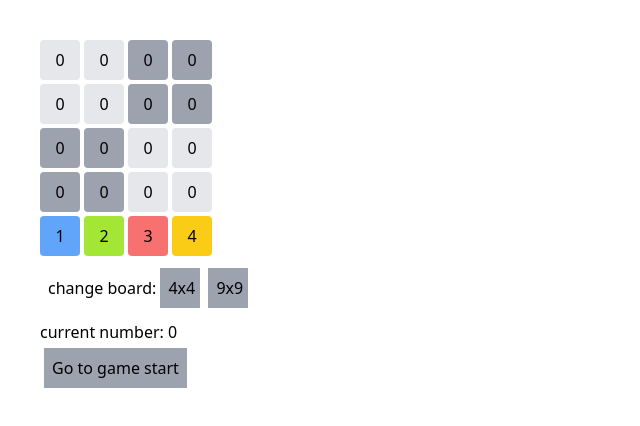
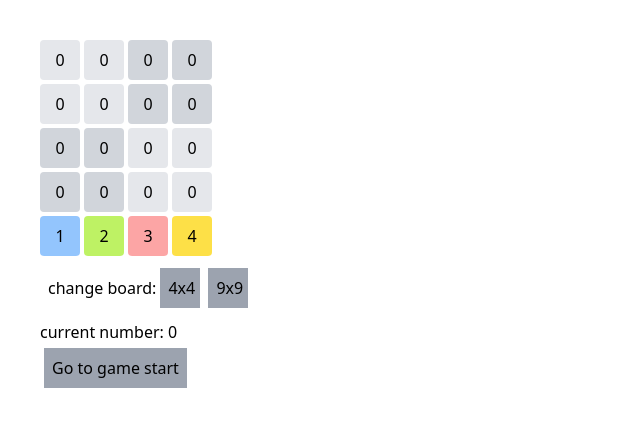
Before and after one commit to nickhart/SudokuNext, a Next.js app: page /sudoku in a window 1280 px wide. Shown: the top 426 px of the page, without its empty margins (0-640 px from the left). Built offline with nearby package versions, Linux system fonts and the light colour scheme.

Commit message:
a little css cleanup, lightened up the palatte

```diff
--- a/src/components/Board.tsx
+++ b/src/components/Board.tsx
@@ -40,14 +40,15 @@ export const Board: React.FC<{
 
     const key = `cell.${index}`;
     const weight = weightForIndex(index, degree);
-    const enabled = isLegalPlay(cells, index, 0, degree);
+    const canClick = (cells[index] === 0);
     return (
       <Cell
         value={cells[index]}
         key={key}
         weight={weight}
         onClick={() => onCellClick(index)}
-        enabled={enabled}
+        canClick={canClick}
+        isSelected={false}
       />
     );
   }
@@ -55,14 +56,15 @@ export const Board: React.FC<{
   function renderChoice(index: number) {
     const key = `choice.${index}`;
     const countInUse = countMatchingElements(cells, index);
-    const enabled = (countInUse < size);
+    const canClick = (countInUse < size);
     return (
       <Cell
         value={index}
         key={key}
         weight={1}
         onClick={() => onChoiceClick(index)}
-        enabled={enabled}
+        canClick={canClick}
+        isSelected={currentNumber===index}
       />
     );
   }
--- a/src/components/Cell.tsx
+++ b/src/components/Cell.tsx
@@ -3,54 +3,73 @@ import React from "react";
 
 import classNames from "classnames";
 
-const cellStylesByIndex: Array<Array<string>> = [
-  ["bg-gray-200 hover:bg-gray-400", "bg-gray-400 hover:bg-gray-600"],
-  ["bg-blue-200 hover:bg-blue-400", "bg-blue-400 hover:bg-blue-600"],
-  ["bg-lime-200 hover:bg-lime-400", "bg-lime-400 hover:bg-lime-600"],
-  ["bg-red-200 hover:bg-red-400", "bg-red-400 hover:bg-red-600"],
-  ["bg-yellow-200 hover:bg-yellow-400", "bg-yellow-400 hover:bg-yellow-600"],
-  ["bg-purple-200 hover:bg-purple-400", "bg-purple-400 hover:bg-purple-600"],
-  ["bg-cyan-200 hover:bg-cyan-400", "bg-cyan-400 hover:bg-cyan-600"],
-  ["bg-orange-200 hover:bg-orange-400", "bg-orange-400 hover:bg-orange-600"],
-  ["bg-teal-200 hover:bg-teal-400", "bg-teal-400 hover:bg-teal-600"],
-  ["bg-pink-200 hover:bg-pink-400", "bg-pink-400 hover:bg-pink-600"],
-  [
-    "bg-emerald-200 hover:bg-emerald-400",
-    "bg-emerald-400 hover:bg-emerald-600",
-  ],
+const colorsByIndexAndWeight: Array<Array<string>> = [
+  ["bg-gray-200", "bg-gray-300", "bg-gray-400"],
+  ["bg-blue-200", "bg-blue-300", "bg-blue-400"],
+  ["bg-lime-200", "bg-lime-300", "bg-lime-400"],
+  ["bg-red-200", "bg-red-300", "bg-red-400"],
+  ["bg-yellow-200", "bg-yellow-300", "bg-yellow-400"],
+  ["bg-purple-200", "bg-purple-300", "bg-purple-400"],
+  ["bg-cyan-200", "bg-cyan-300", "bg-cyan-400"],
+  ["bg-orange-200", "bg-orange-300", "bg-orange-400"],
+  ["bg-teal-200", "bg-teal-300", "bg-teal-400"],
+  ["bg-pink-200", "bg-pink-300", "bg-pink-400"],
+  ["bg-emerald-200", "bg-emerald-300", "bg-emerald-400"],
 ];
 
-function stylesForValue(value: number, weight: number): string {
-  if (value >= 0 && value < cellStylesByIndex.length) {
-    const cellStyles = cellStylesByIndex[value];
+const borderStylesByIndex: Array<string> = [
+  "border-gray-400",
+  "border-blue-400",
+  "border-lime-400",
+  "border-red-400",
+  "border-yellow-400",
+  "border-purple-400",
+  "border-cyan-400",
+  "border-orange-400",
+  "border-teal-400",
+  "border-pink-400",
+  "border-emerald-400",
+];
+
+function colorForValueAndWeight(value: number, weight: number): string {
+  if (value >= 0 && value < colorsByIndexAndWeight.length) {
+    const cellStyles = colorsByIndexAndWeight[value];
     if (weight >= 0 && weight < cellStyles.length) {
       return cellStyles[weight];
     }
   }
-  return "bg-red-600 hover:bg-red-800";
+  return "bg-red-600";
 }
 
 export const Cell: React.FC<{
   value: number;
   weight: number;
   onClick: (index: number) => void;
-  enabled: boolean;
-}> = ({ value, weight, onClick, enabled = false }) => {
+  canClick: boolean;
+  isSelected: boolean;
+}> = ({ value, weight, onClick, canClick, isSelected }) => {
   const [isClicked, setIsClicked] = useState(false);
 
   const handleClick = (value: number) => {
-    if (enabled) {
+    if (canClick) {
       onClick(value);
-    }
-    else {
+    } else {
       setIsClicked(true);
       setTimeout(() => setIsClicked(false), 200);
-      }
+    }
   };
 
-  const colorStyles = stylesForValue(value, weight);
+  const color = colorForValueAndWeight(value, weight);
+  const hover = colorForValueAndWeight(value, weight+1);
 
-  const combinedClassName = classNames("w-10 h-10 rounded", colorStyles, isClicked ? 'animate-shake' : '');
+
+  const combinedClassName = classNames(
+    "w-10 h-10 rounded",
+    color,
+    canClick ? "hover:" + hover : "",
+    isClicked ? "animate-shake" : "",
+    isSelected ? borderStylesByIndex[value] : ""
+  );
 
   return (
     <button className={combinedClassName} onClick={() => handleClick(value)}>
```
